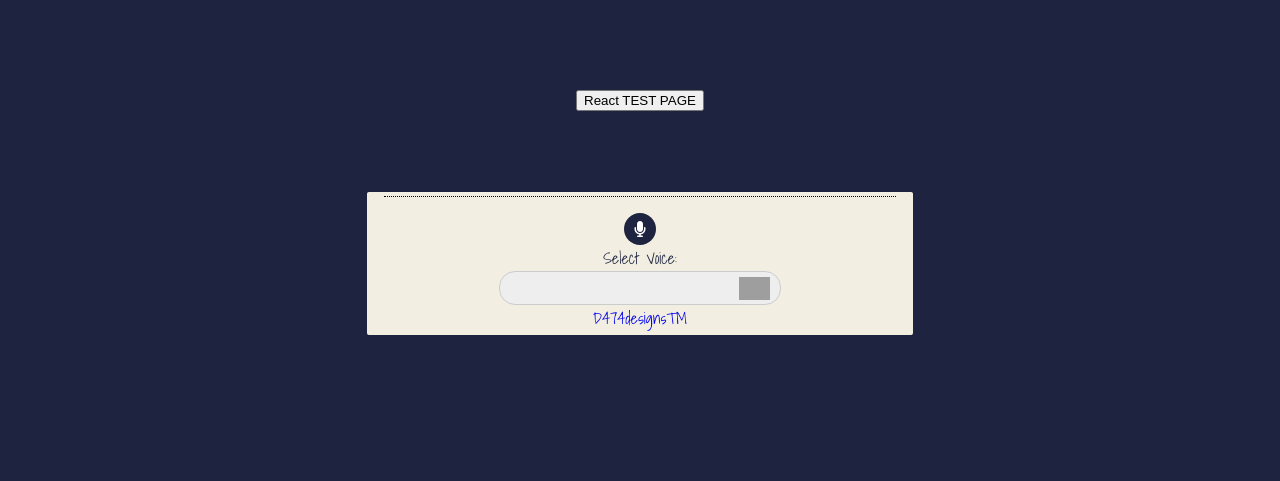
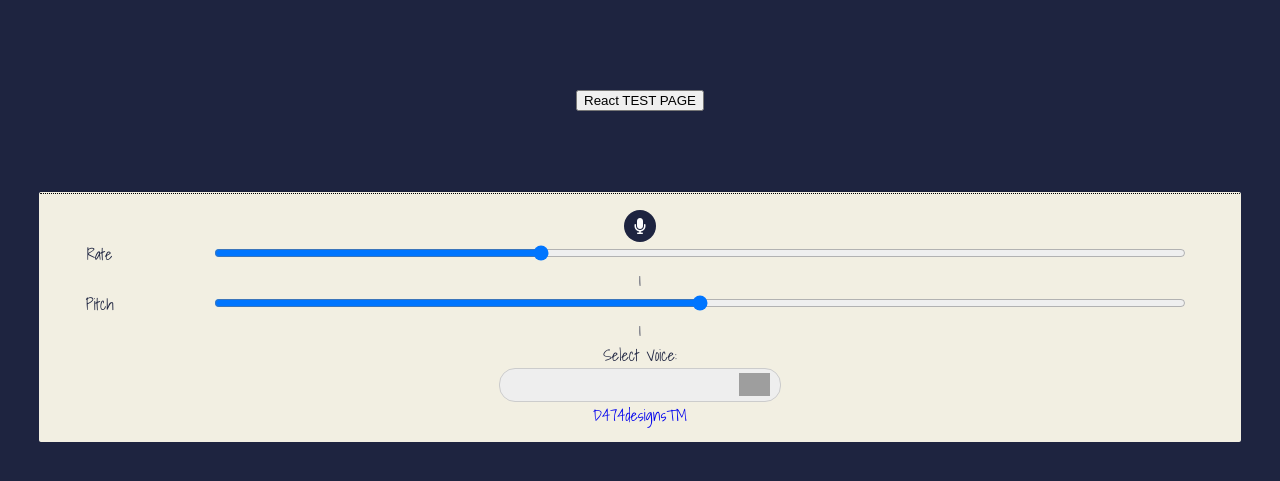
Before and after one commit to Script-Lions/LiveConnect, a Node server app: page / in a window 1280 px wide. Shown: the top 481 px of the page. Run offline with Node 20, Linux system fonts and the light colour scheme; lists and menus that the app fills with data are empty; some libraries are stand-ins or nearby versions; grey boxes are pictures that could not be loaded.

Commit message:
add pitch, and rate options to speech recognition bot

```diff
--- a/public/index.html
+++ b/public/index.html
@@ -27,9 +27,19 @@
       <center>
         <div class="text-box" contenteditable="false"></div>
         <i class="fa fa-microphone"></i>
+        <div>
+          <label for="rate">Rate</label><input type="range" min="0.5" max="2" value="1" step="0.1" id="rate">
+          <div class="rate-value">1</div>
+          <div class="clearfix"></div>
+        </div>
+        <div>
+          <label for="pitch">Pitch</label><input type="range" min="0" max="2" value="1" step="0.1" id="pitch">
+          <div class="pitch-value">1</div>
+          <div class="clearfix"></div>
+        </div>
         Select Voice:<br>
         <select id="voiceSelect"></select>
-        <br><a href="https://d474designs.webs.com" target="_blank">D474designs™</a>
+        <div class="d474designs"><a href="https://d474designs.webs.com" target="_blank">D474designs™</a></div>
       </center>
     </div>
     <audio class="sound" src="./audio/speechRecognition/chime.mp3"></audio>
--- a/public/javascripts/speechRecognition/main.js
+++ b/public/javascripts/speechRecognition/main.js
@@ -15,6 +15,11 @@ class App {
     this.handleMicIconClick();
     this.watchRecognition();
     this.cachedWeather = false;
+
+    this.pitch = document.querySelector('#pitch');
+    this.pitchValue = document.querySelector('.pitch-value');
+    this.rate = document.querySelector('#rate');
+    this.rateValue = document.querySelector('.rate-value');
   }
 
   appendParagraph() {
@@ -40,6 +45,12 @@ class App {
       option.setAttribute('data-lang', this.voices[i].lang);
       option.setAttribute('data-name', this.voices[i].name);
       document.getElementById("voiceSelect").appendChild(option);
+
+      // if(this.voices[i].name !== 'Google UK English Male') {
+      //   option.setAttribute('data-lang', this.voices[i].lang);
+      //   option.setAttribute('data-name', this.voices[i].name);
+      //   document.getElementById("voiceSelect").appendChild(option);
+      // }
     }
   }
 
@@ -94,12 +105,6 @@ class App {
     // this.recognition.onend = this.recognition.start
   }
 
-  speak(action) {
-    const utterThis = new SpeechSynthesisUtterance(action());
-    this.setVoice(utterThis);
-    this.synth.speak(utterThis);
-  }
-
   setVoice(utterThis) {
     const selectedOption = voiceSelect.selectedOptions[0].getAttribute('data-name');
     let i;
@@ -108,6 +113,14 @@ class App {
         utterThis.voice = this.voices[i];
       }
     }
+  }
+
+  speak(action) {
+    const utterThis = new SpeechSynthesisUtterance(action());
+    utterThis.pitch = this.pitch.value;
+    utterThis.rate = this.rate.value;
+    this.setVoice(utterThis);
+    this.synth.speak(utterThis);
   }
 
   handleRequest(speech) {
--- a/public/stylesheets/speechRecognition/style.css
+++ b/public/stylesheets/speechRecognition/style.css
@@ -10,15 +10,19 @@ a {
   text-decoration: none;
 }
 
+.d474designs {
+  margin-bottom: 1vw;
+}
+
 .container {
   position: relative;
   border: 1px solid #f2efe2;
-  width: 40vw;
-  max-width: 60vw;
+  width: 95%;
+  max-width: 95%;
   margin: 0 auto;
   border-radius: 0.1rem;
   background: #f2efe2;
-  padding: 0.2rem 1rem;
+  /* padding: 0.2rem 1rem; */
   color: #1e2440;
   overflow: hidden;
   margin-top: 10vh;
@@ -54,8 +58,8 @@ a {
 
 @media (max-width: 768px) {
   .container {
-    width: 85vw;
-    max-width: 85vw;
+    width: 95%;
+    max-width: 95%;
   }
 
   .text-box {
@@ -96,3 +100,24 @@ select {
 select:focus, select:active {
   outline: none;
 }
+
+.clearfix {
+  clear: both;
+}
+
+label {
+  float: left;
+  width: 10%;
+  line-height: 1.5;
+}
+
+.rate-value, .pitch-value {
+  float: none;
+  width: 5%;
+  line-height: 1.5;
+}
+
+#rate, #pitch {
+  float: none;
+  width: 81%;
+}
```
